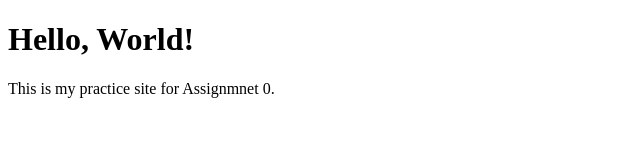
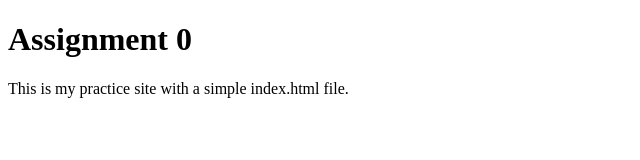
Before and after one commit to dianah7176/assignment0, a plain HTML site: page index.html in a window 1280 px wide. Shown: the whole page, without its empty margins (0-640 px from the left). Drawn offline with Linux system fonts and the light colour scheme.

Commit message:
Update index.html

```diff
--- a/index.html
+++ b/index.html
@@ -1,12 +1,10 @@
 <!DOCTYPE html>
-<html lang="en">
+<html>
 <head>
-    <meta charset="UTF-8">
-    <meta name="viewport" content="width=device-width, initial-scale=1.0">
-    <title>Practice Site</title>
+    <title>Assignment 0</title>
 </head>
 <body>
-    <h1>Hello, World!</h1>
-    <p>This is my practice site for Assignmnet 0.</p>
+    <h1>Assignment 0</h1>
+    <p>This is my practice site with a simple index.html file.</p>
 </body>
 </html>
```
